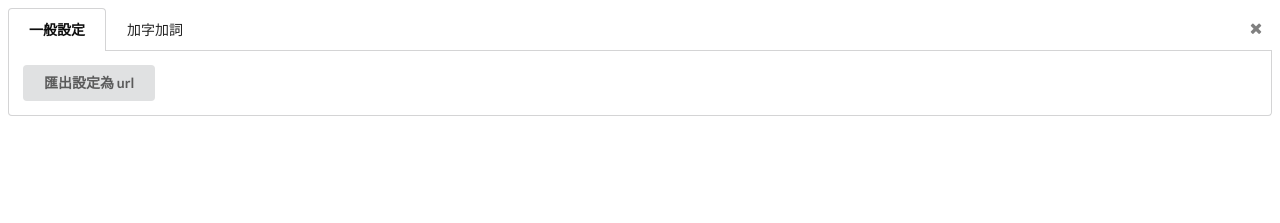
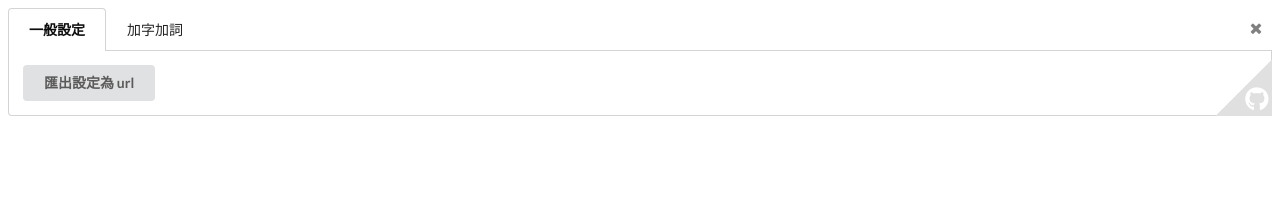
Before and after one commit to huybn5776/liu-online-ime, a React (Create React App) app: page /settings in a window 1280 px wide. Shown: the top 223 px of the page. Built offline with nearby package versions, Linux system fonts and the light colour scheme.

Commit message:
feat: add github icon

```diff
--- /dev/null
+++ b/src/components/CornerGithubLink/CornerGithubLink.scss
@@ -0,0 +1,21 @@
+.corner-github-link {
+  position: relative;
+  display: block;
+  width: 80px;
+  height: 80px;
+  color: white;
+  font-size: 24px;
+  line-height: 1em;
+  background-color: #e0e0e0;
+  transform: translate(50%, 50%) rotate(45deg);
+  cursor: pointer;
+
+  & .icon {
+    margin: 0;
+    transform: translate(10%, 110%)  rotate(-45deg);
+  }
+
+  &:hover {
+    color: white;
+  }
+}
--- /dev/null
+++ b/src/components/CornerGithubLink/CornerGithubLink.tsx
@@ -0,0 +1,16 @@
+import React from 'react';
+
+import './CornerGithubLink.scss';
+
+const CornerGithubLink: React.FC = () => (
+  <a
+    className="corner-github-link"
+    href="https://github.com/huybn5776/liu-online-ime"
+    target="_blank"
+    rel="noreferrer noopener"
+  >
+    <i className="github icon" />
+  </a>
+);
+
+export default CornerGithubLink;
--- a/src/components/SettingsPage/SettingPage.scss
+++ b/src/components/SettingsPage/SettingPage.scss
@@ -1,3 +1,7 @@
+.SettingsPage {
+  position: relative;
+}
+
 .setting-tab-button:focus {
   outline: 0;
 }
@@ -8,3 +12,10 @@
   height: 32px;
   margin-left: auto;
 }
+
+.github-link-container {
+  position: absolute;
+  right: 0;
+  bottom: 0;
+  overflow: hidden;
+}
--- a/src/components/SettingsPage/SettingsPage.tsx
+++ b/src/components/SettingsPage/SettingsPage.tsx
@@ -1,6 +1,7 @@
 import React, { useState } from 'react';
 
 import AppLink from '../AppLink/AppLink';
+import CornerGithubLink from '../CornerGithubLink/CornerGithubLink';
 import GeneralSettings from '../GenerialSettings/GeneralSettings';
 import SettingTabContent from '../SettingTabContent/SettingTabContent';
 import UserDictSettings from '../UserDictSettings/UserDictSettings';
@@ -15,20 +16,23 @@ const SettingsPage: React.FC = () => {
   const [activeTab, setActiveTab] = useState(SettingTab.general);
 
   return (
-    <div>
+    <div className="SettingsPage">
       <div className="ui top attached tabular menu">
         {renderTabButton(SettingTab.general, '一般設定')}
         {renderTabButton(SettingTab.userDict, '加字加詞')}
         <AppLink className="icon-button setting-page-close-button" to="/" withParas>
-          <i className="close icon" />
+          <i className="close icon"/>
         </AppLink>
       </div>
       <SettingTabContent active={activeTab === SettingTab.general}>
-        <GeneralSettings />
+        <GeneralSettings/>
       </SettingTabContent>
       <SettingTabContent active={activeTab === SettingTab.userDict}>
-        <UserDictSettings />
+        <UserDictSettings/>
       </SettingTabContent>
+      <div className="github-link-container">
+        <CornerGithubLink/>
+      </div>
     </div>
   );
 
```
